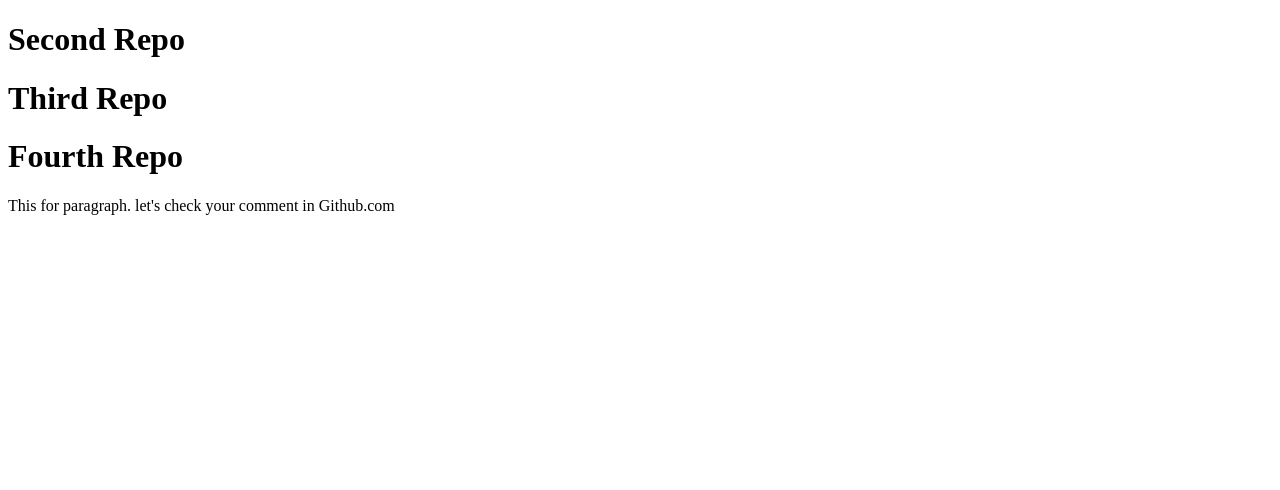
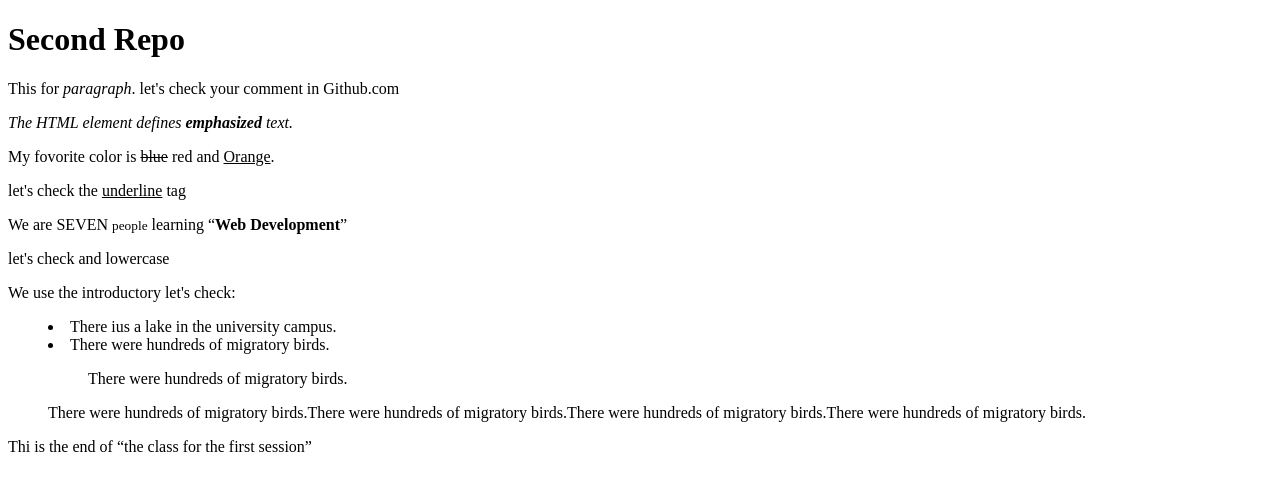
Before and after one commit to joinalPro/my-second-repo, a plain HTML site: page index.html in a window 1280 px wide. Drawn offline with Linux system fonts and the light colour scheme.

Commit message:
learning HTML

```diff
--- a/index.html
+++ b/index.html
@@ -7,8 +7,16 @@
 </head>
 <body>
     <h1>Second Repo</h1>
-    <h1>Third Repo</h1>
-    <h1>Fourth Repo</h1>
-    <p>This for paragraph. let's check your comment in Github.com</p>
+
+    <p>This for <i>paragraph</i>. let's check your comment in Github.com</p> <em>The HTML element defines <b>emphasized</b> text.</em>
+    <p>My fovorite color is <del>blue</del> red and <ins>Orange</ins>.</p>
+    <p>let's check the <u>underline</u> tag</p>
+    <p>We are SEVEN <small> people</small>  learning <q><strong>Web Development</strong></q></p
+    <p>let's check and lowercase</p>
+    <p>We use the introductory let's check:</p>
+    <blockquote>
+            <li>There ius a lake in the university campus.</li> <li>There were hundreds of migratory birds.</li> <ul>There were hundreds of migratory birds.</ul>There were hundreds of migratory birds.There were hundreds of migratory birds.There were hundreds of migratory birds.There were hundreds of migratory birds.
+    </blockquote>
+    <p>Thi is the end of <q>the class for the first session</q></p>
 </body>
 </html>
```
